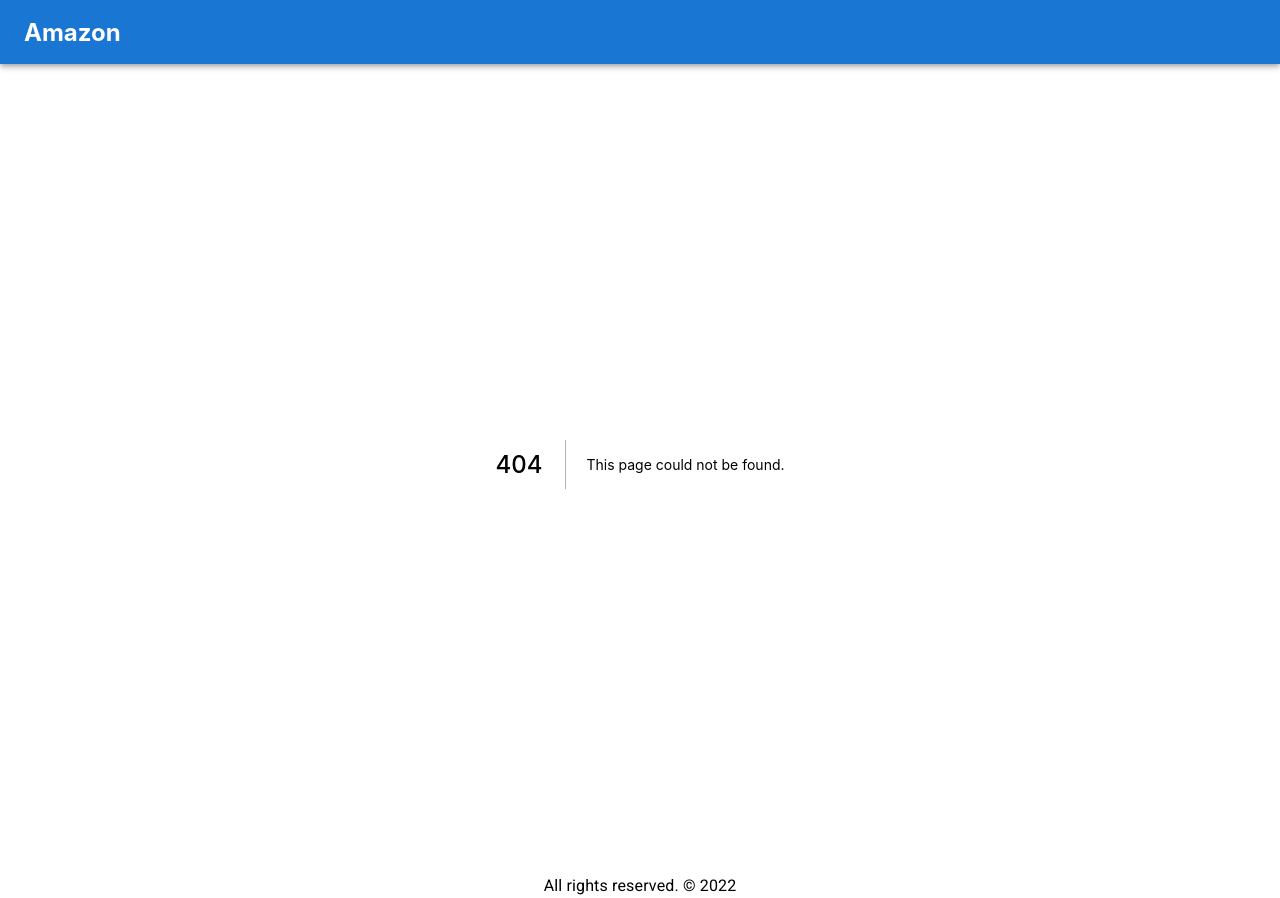
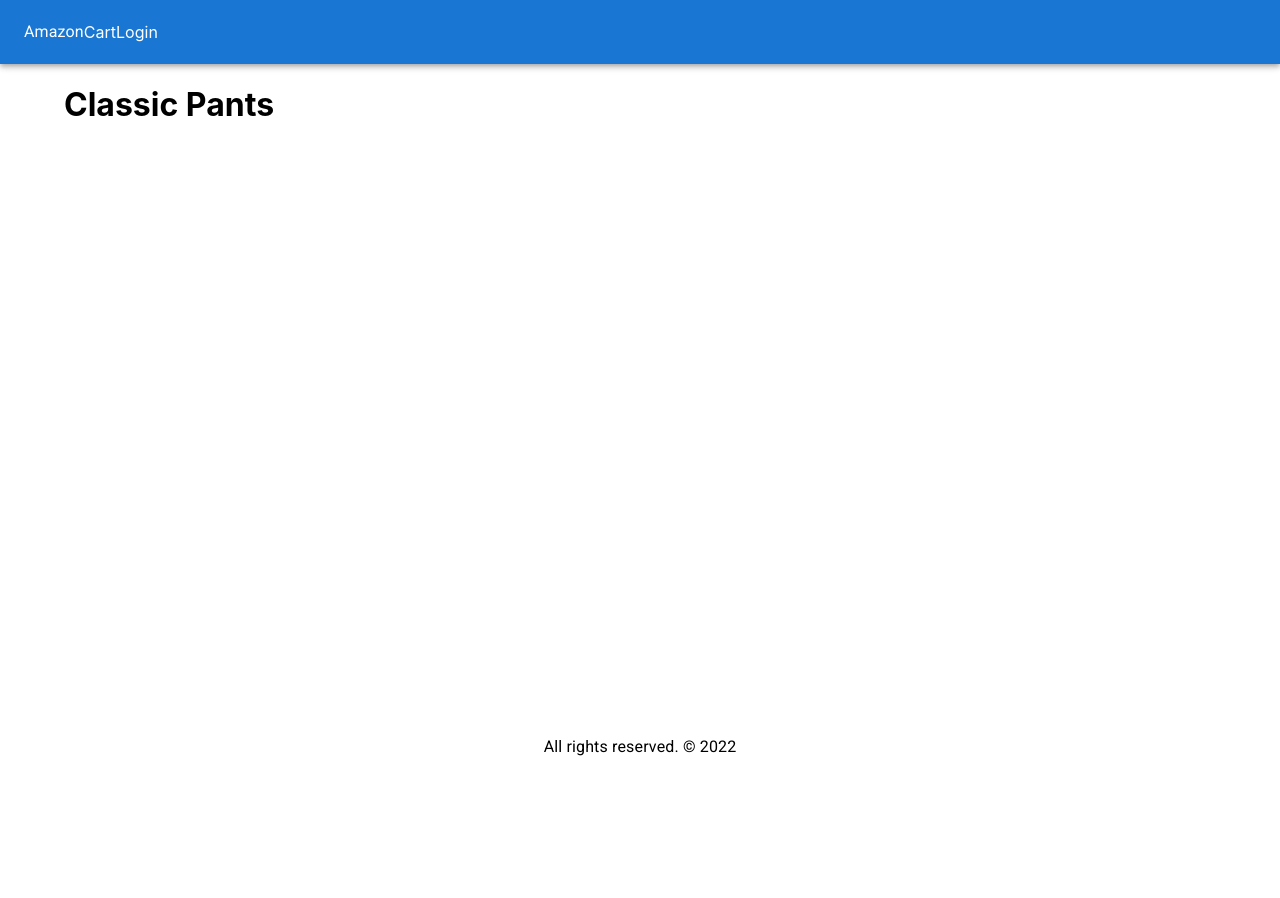
Before and after one commit to shabeerp15/next-shopping-cart, a Next.js app: page /product/classic-pants in a window 1280 px wide. Before the commit this address had no page. After the commit the page ends 800 px from the top, so only its background shows below. Built offline with nearby package versions, Linux system fonts and the light colour scheme.

Commit message:
product item page created, meta component created to simplify seo

```diff
--- /dev/null
+++ b/components/Meta.js
@@ -0,0 +1,23 @@
+import Head from 'next/head'
+
+const Meta = ({ title, keywords, description }) => {
+   return (
+      <Head>
+         <meta name='viewport' content='width=device-width, initial-scale=1' />
+         <meta name='keywords' content={keywords} />
+         <meta name='description' content={description} />
+         <meta charSet='utf-8' />
+         <link rel='icon' href='/favicon.ico' />
+         <title>{title}</title>
+      </Head>
+   )
+}
+
+Meta.defaultProps = {
+   title: 'Next Amazon Store',
+   keywords: 'next, amazon, store, ecommerce',
+   description:
+      'Next Amazon Store is a minimalistic ecommerce store built with Next.js and Material-UI',
+}
+
+export default Meta
--- a/components/layout.js
+++ b/components/layout.js
@@ -1,24 +1,32 @@
-import { AppBar, Container, Toolbar, Typography } from '@mui/material'
+import { AppBar, Container, Link, Toolbar, Typography } from '@mui/material'
 import Head from 'next/head'
 import useStyles from '../utils/styles'
+import NextLink from 'next/link'
+import Meta from './Meta'
 
 const layout = ({ children }) => {
-    // eslint-disable-next-line react-hooks/rules-of-hooks
-    const classes = useStyles()
+   // eslint-disable-next-line react-hooks/rules-of-hooks
+   const classes = useStyles()
    return (
       <div>
-         <Head>
-            <title>Next Amazon</title>
-            <meta
-               name='viewport'
-               content='initial-scale=1.0, width=device-width'
-            />
-         </Head>
+         <Meta />
+         <Head></Head>
          <AppBar position='static' className={classes.navbar}>
             <Toolbar>
-               <Typography variant='title' color='inherit' className={classes.brand}>
-                  Amazon
-               </Typography>
+               <NextLink href='/' passHref>
+                  <Link style={{ textDecoration: 'none' }}>
+                     <Typography className={classes.brand}>Amazon</Typography>
+                  </Link>
+               </NextLink>
+               <div className='classes.grow'></div>
+               <div>
+                  <NextLink href='/cart' passHref>
+                     <Link>Cart</Link>
+                  </NextLink>
+                  <NextLink href='/login' passHref>
+                     <Link>Login</Link>
+                  </NextLink>
+               </div>
             </Toolbar>
          </AppBar>
          <Container className={classes.main}>{children}</Container>
--- /dev/null
+++ b/pages/product/[slug].js
@@ -0,0 +1,23 @@
+import { useRouter } from 'next/router'
+import data from '../../utils/data'
+import Meta from '../../components/Meta'
+
+const ProductScreen = () => {
+   const router = useRouter()
+   const { slug } = router.query
+   const product = data.products.find(p => p.slug === slug)
+   if(!product) {
+      return <>
+      <Meta title="Product not found" description={`Product ${slug} not found`} />
+      <div>Product not found</div>
+      </>
+   }
+   return <div>
+       <>
+       <Meta title={product.name} description={product.description} keywords={product.description} />
+       <h1>{product.name}</h1>
+       </>
+   </div>
+}
+
+export default ProductScreen
--- a/utils/styles.js
+++ b/utils/styles.js
@@ -11,6 +11,9 @@ const useStyles = makeStyles(theme => ({
    brand: {
     fontWeight: 'bold',
     fontSize: '1.5rem',
+    '&:hover': {
+      color: '#ffc107',
+    }
   },
   grow: {
     flexGrow: 1,
```
